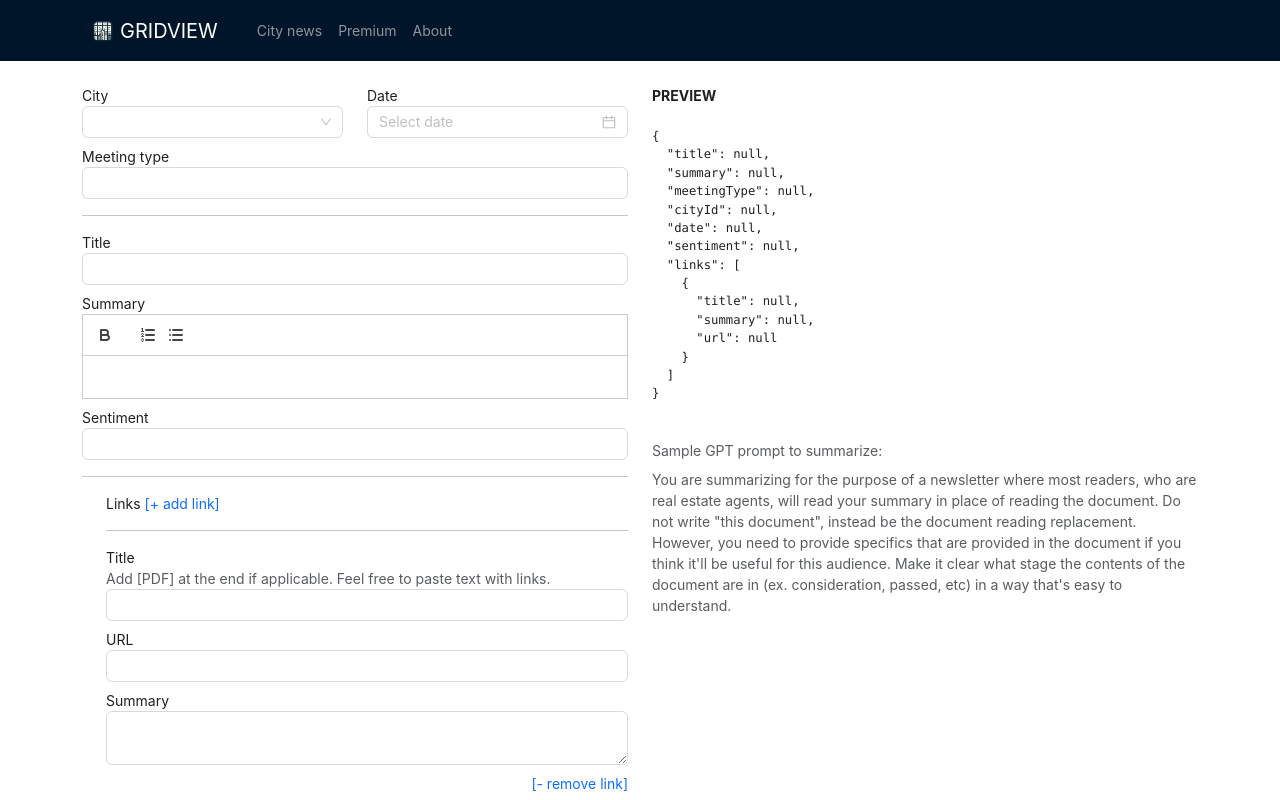
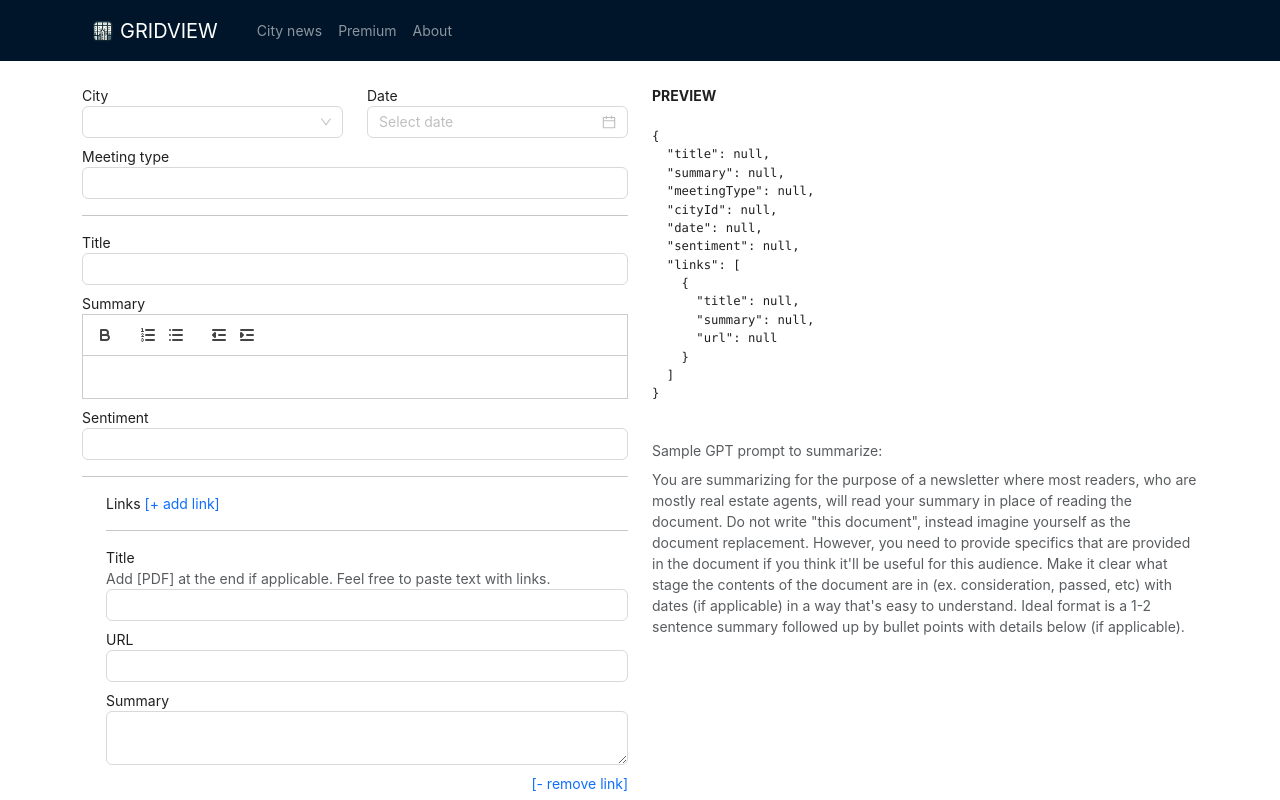
Before and after one commit to albertkim/gridview-analytics-web, a React (Create React App) app: page /admin/create in a window 1280 px wide. Shown: the top 800 px of the page. Built offline with nearby package versions, Linux system fonts and the light colour scheme.

Commit message:
Prep for admin edit modal, try to fix broken quill indentation but not working yet

```diff
--- a/src/pages/AdminPage/AdminCreateNewsPage.tsx
+++ b/src/pages/AdminPage/AdminCreateNewsPage.tsx
@@ -119,8 +119,9 @@ export const AdminCreateNewsPage = observer(() => {
             <ReactQuill
               modules={{
                 toolbar: [
-                  ['bold'], // Only bold button
-                  [{ 'list': 'ordered'}, { 'list': 'bullet' }] // Ordered and unordered list buttons
+                  ['bold'],
+                  [{ 'list': 'ordered'}, { 'list': 'bullet' }],
+                  [{ 'indent': '-1'}, { 'indent': '+1' }],
                 ]
               }}
               value={createNews.summary || ''}
@@ -211,7 +212,7 @@ export const AdminCreateNewsPage = observer(() => {
             Sample GPT prompt to summarize:
           </div>
           <div className='text-muted'>
-            You are summarizing for the purpose of a newsletter where most readers, who are real estate agents, will read your summary in place of reading the document. Do not write "this document", instead be the document reading replacement. However, you need to provide specifics that are provided in the document if you think it'll be useful for this audience. Make it clear what stage the contents of the document are in (ex. consideration, passed, etc) in a way that's easy to understand.
+            You are summarizing for the purpose of a newsletter where most readers, who are mostly real estate agents, will read your summary in place of reading the document. Do not write "this document", instead imagine yourself as the document replacement. However, you need to provide specifics that are provided in the document if you think it'll be useful for this audience. Make it clear what stage the contents of the document are in (ex. consideration, passed, etc) with dates (if applicable) in a way that's easy to understand. Ideal format is a 1-2 sentence summary followed up by bullet points with details below (if applicable).
           </div>
         </div>
 
--- a/src/pages/NewsPage/Components/NewsItem.tsx
+++ b/src/pages/NewsPage/Components/NewsItem.tsx
@@ -26,7 +26,7 @@ export function NewsItem({date, title, sentiment, summary: contents, links}: New
       }
       <div
         className='text-muted'
-        dangerouslySetInnerHTML={{__html: contents || ''}} />
+        dangerouslySetInnerHTML={{__html: (contents || '').replace(/\\"/g, '"')}} />
       <div>
         {
           links && links.length > 0 ? (
```
Also changed, not shown: src/pages/AdminPage/CreateNewsModal.tsx (added).
